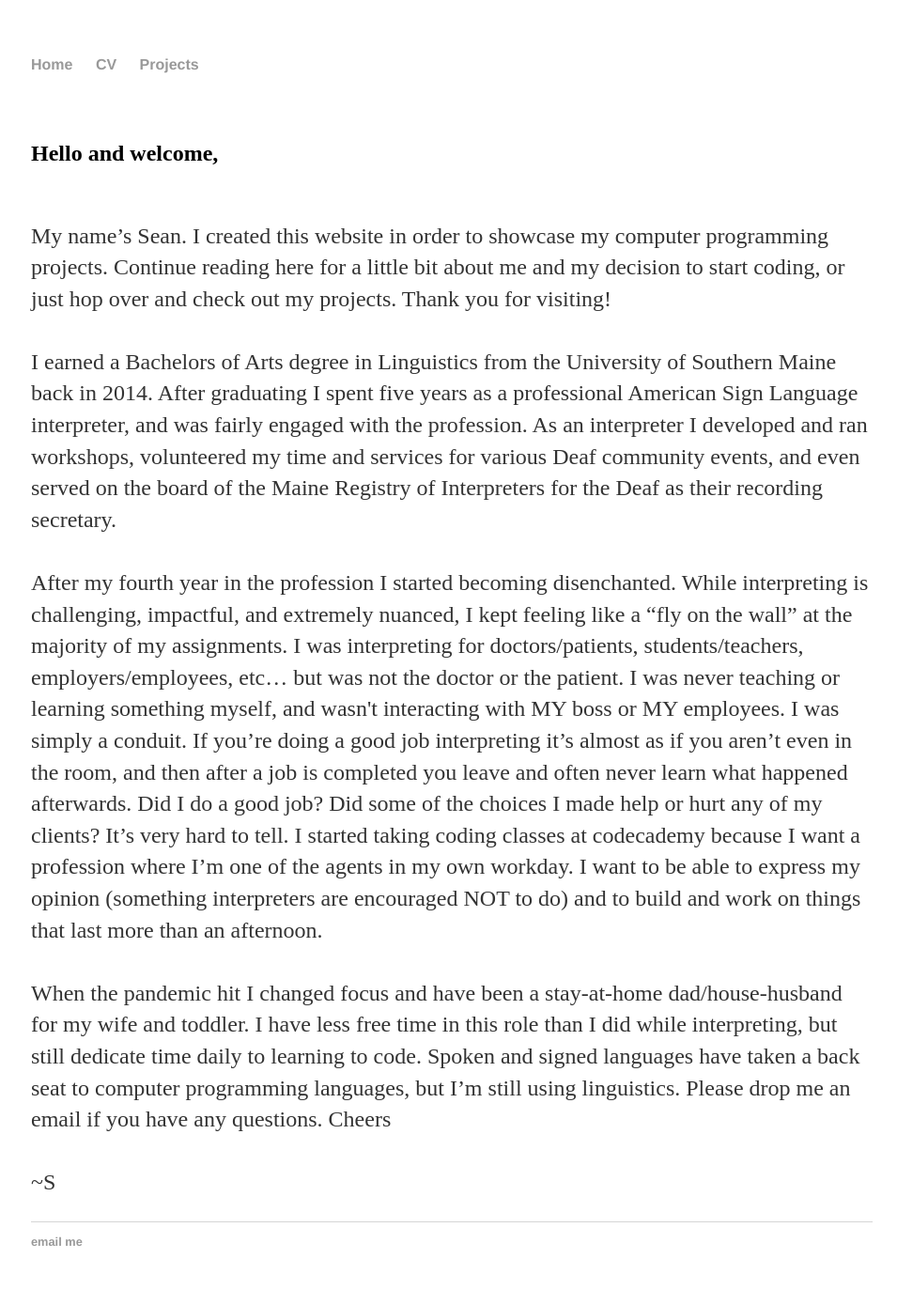
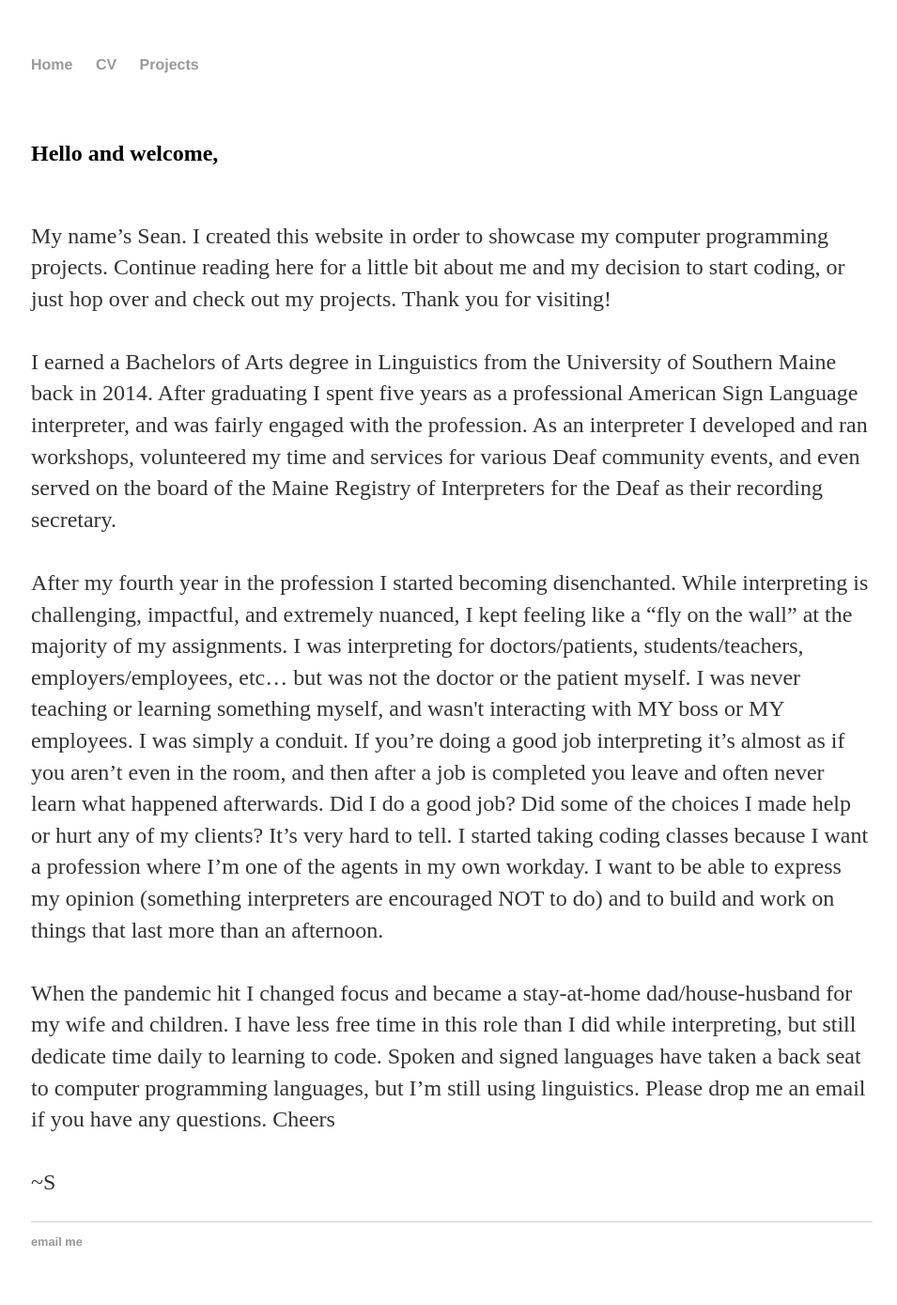
Before and after one commit to SeanEFletcher/SeanEFletcher.github.io, a Jekyll site: the page built from index.html, in a window 1280 px wide. Shown: the whole page at 94% size, without its empty margins (159-1114 px from the left). Built offline with Jekyll 4.4.1, drawn with Linux system fonts in a browser that asks for light colours.

Commit message:
Update index.html

```diff
--- a/index.html
+++ b/index.html
@@ -21,17 +21,17 @@ and even served on the board of the Maine Registry of Interpreters for the Deaf
 <br><br>
 After my fourth year in the profession I started becoming disenchanted.
 While interpreting is challenging, impactful, and extremely nuanced, I kept feeling like a “fly on the wall” at the majority of my assignments.
-I was interpreting for doctors/patients, students/teachers, employers/employees, etc… but was not the doctor or the patient.
+I was interpreting for doctors/patients, students/teachers, employers/employees, etc… but was not the doctor or the patient myself.
 I was never teaching or learning something myself, and wasn't interacting with MY boss or MY employees.
 I was simply a conduit.
 If you’re doing a good job interpreting it’s almost as if you aren’t even in the room,
 and then after a job is completed you leave and often never learn what happened afterwards.
 Did I do a good job? Did some of the choices I made help or hurt any of my clients?
 It’s very hard to tell.
-I started taking coding classes at codecademy because I want a profession where I’m one of the agents in my own workday.
+I started taking coding classes because I want a profession where I’m one of the agents in my own workday.
 I want to be able to express my opinion (something interpreters are encouraged NOT to do) and to build and work on things that last more than an afternoon.
 <br><br>
-When the pandemic hit I changed focus and have been a stay-at-home dad/house-husband for my wife and toddler.
+When the pandemic hit I changed focus and became a stay-at-home dad/house-husband for my wife and children.
 I have less free time in this role than I did while interpreting, but still dedicate time daily to learning to code.
 Spoken and signed languages have taken a back seat to computer programming languages, but I’m still using linguistics.
 Please drop me an email if you have any questions. Cheers
```
